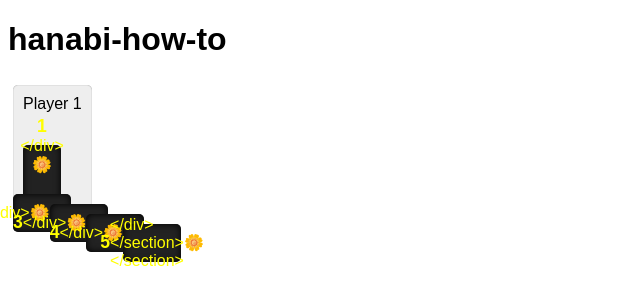
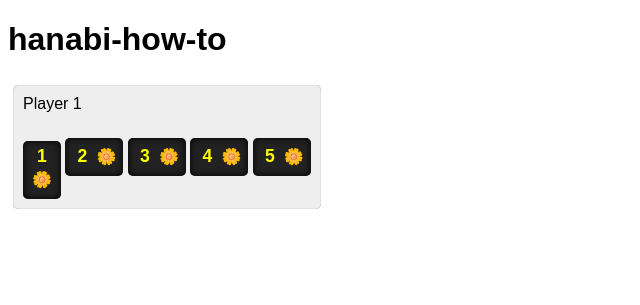
Before and after one commit to davidleston/hanabi-how-to, a Jekyll site: the page built from index.md, in a window 1280 px wide. Shown: the top 305 px of the page, without its empty margins (0-640 px from the left). Built offline with Jekyll 4.4.1, drawn with Linux system fonts in a browser that asks for light colours; our own code applies the rules of GitHub Pages for plain Markdown files.

Commit message:
testing tile rendering in markdown

```diff
--- a/index.md
+++ b/index.md
@@ -7,10 +7,10 @@ layout: default
 <section class="hand">
   <header>Player 1</header>
   <section class="tiles">
-    <tile color="yellow" rank="1" tapped></div>
-    <tile color="yellow" rank="2"></div>
-    <tile color="yellow" rank="3"></div>
-    <tile color="yellow" rank="4"></div>
-    <tile color="yellow" rank="5"></div>
+    <tile color="yellow" rank="1" tapped></tile>
+    <tile color="yellow" rank="2"></tile>
+    <tile color="yellow" rank="3"></tile>
+    <tile color="yellow" rank="4"></tile>
+    <tile color="yellow" rank="5"></tile>
   </section>
 </section>
```
